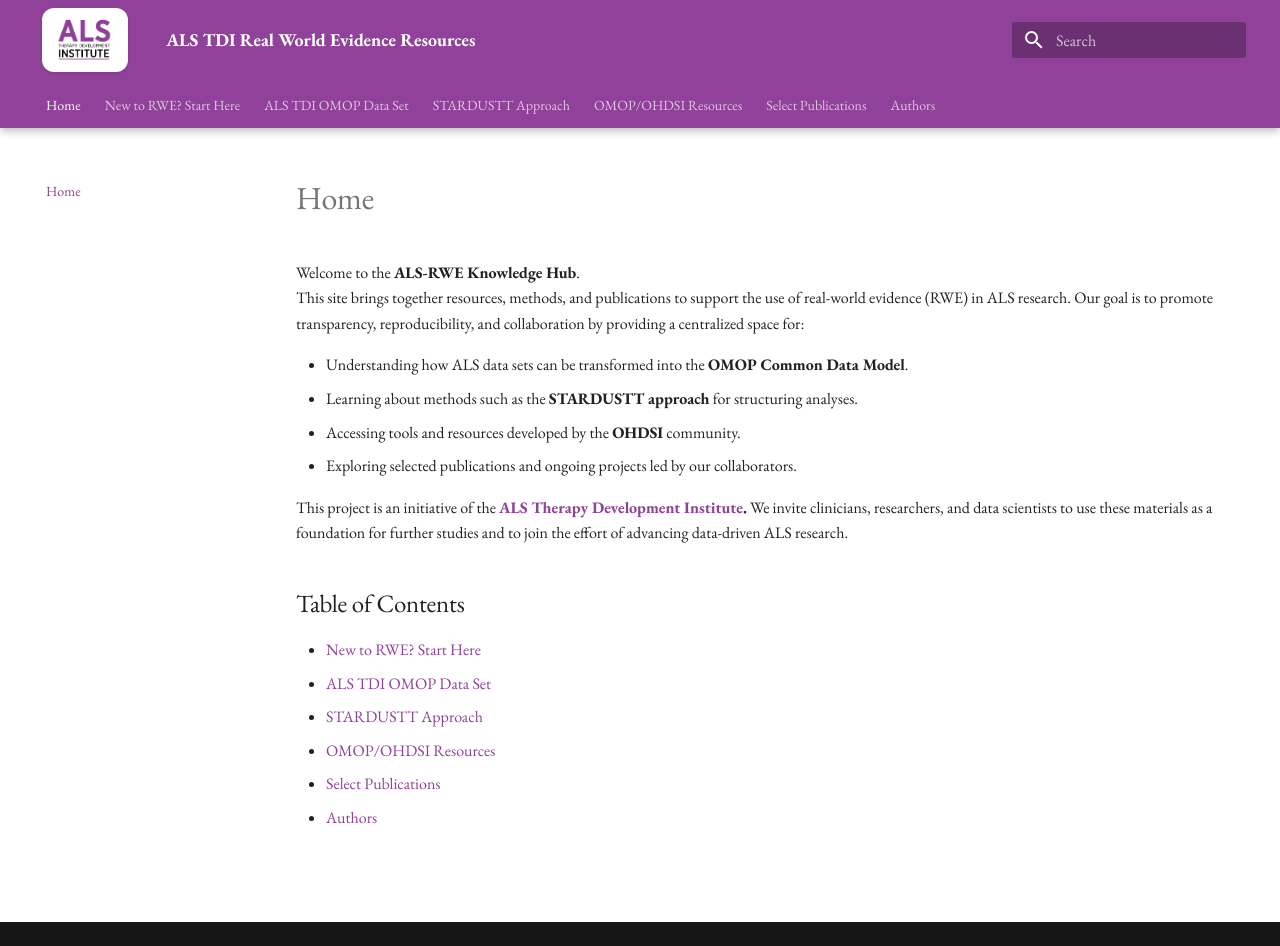
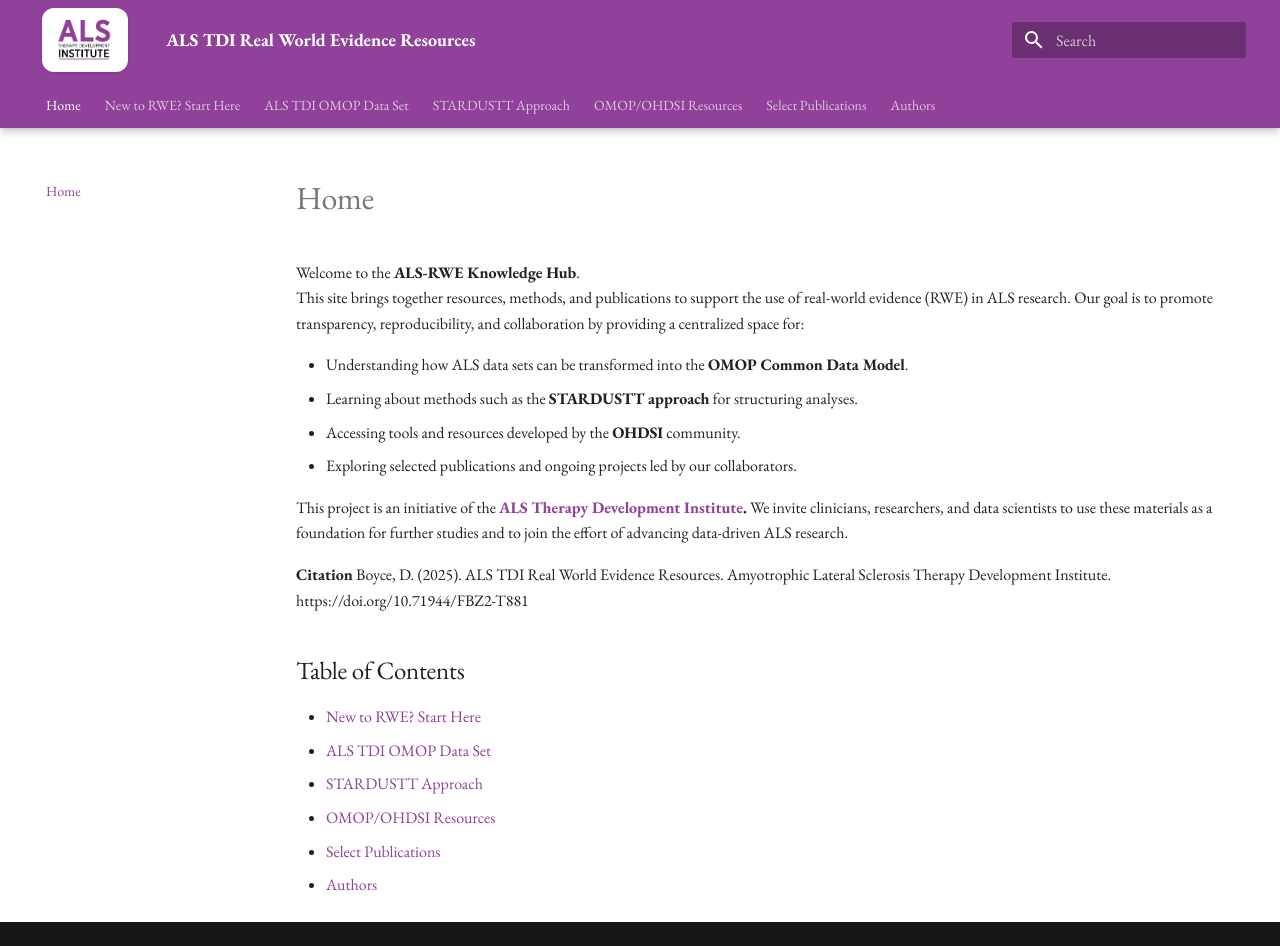
Before and after one commit to ALSTDI/ALS-RWE, an MkDocs documentation site: the page built from docs/index.md, in a window 1280 px wide and 946 px high. Built offline with MkDocs 1.6.1 and Material for MkDocs 9.7.7, drawn with Linux system fonts in a browser that asks for light colours.

Commit message:
Update index.md

```diff
--- a/docs/index.md
+++ b/docs/index.md
@@ -17,6 +17,9 @@
 
 This project is an initiative of the **[ALS Therapy Development Institute](http://www.als.net).**  We invite clinicians, researchers, and data scientists to use these materials as a foundation for further studies and to join the effort of advancing data-driven ALS research.
 
+**Citation**
+Boyce, D. (2025). ALS TDI Real World Evidence Resources. Amyotrophic Lateral Sclerosis Therapy Development Institute. https://doi.org/10.71944/FBZ2-T881
+
 ## Table of Contents
 
 - [New to RWE? Start Here](free-rwe-resources.md)
```
